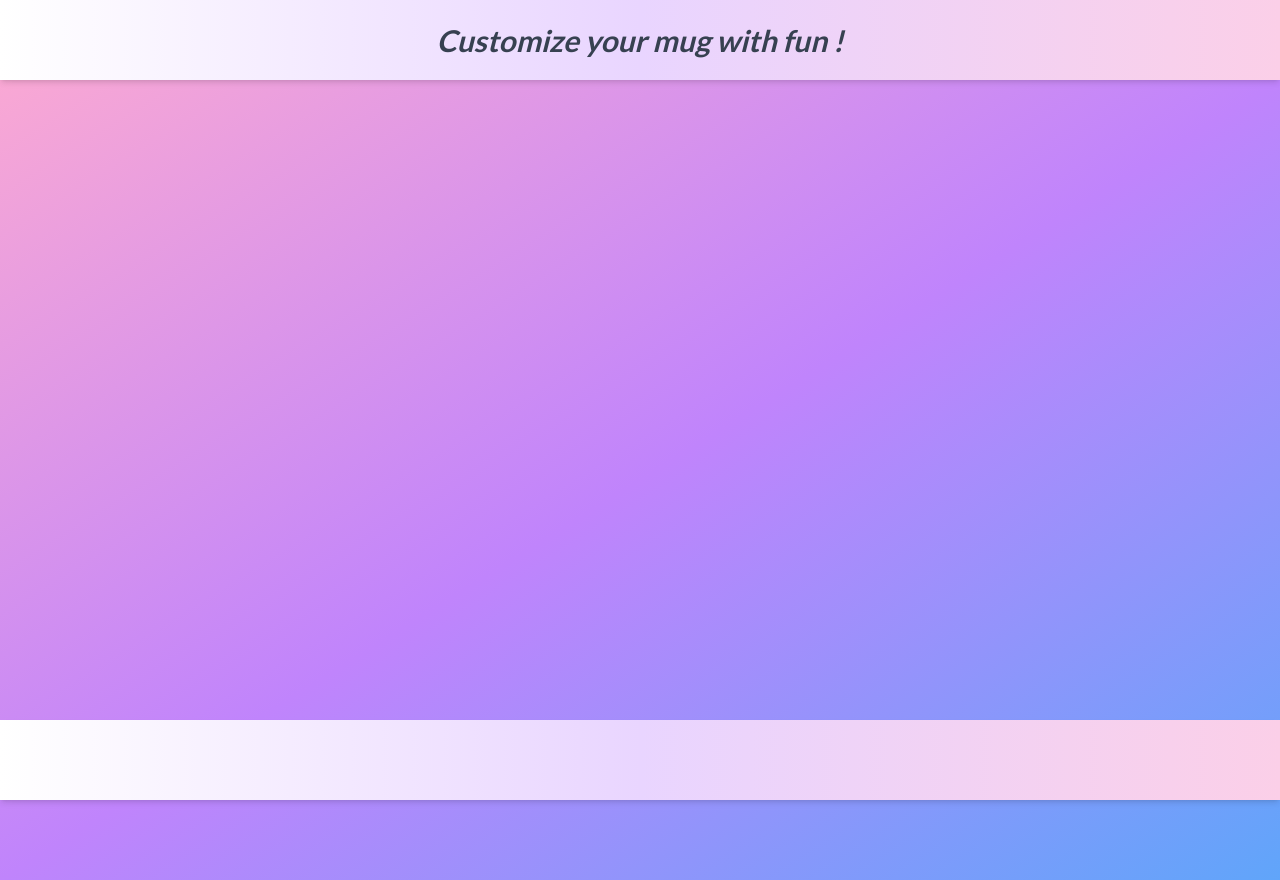
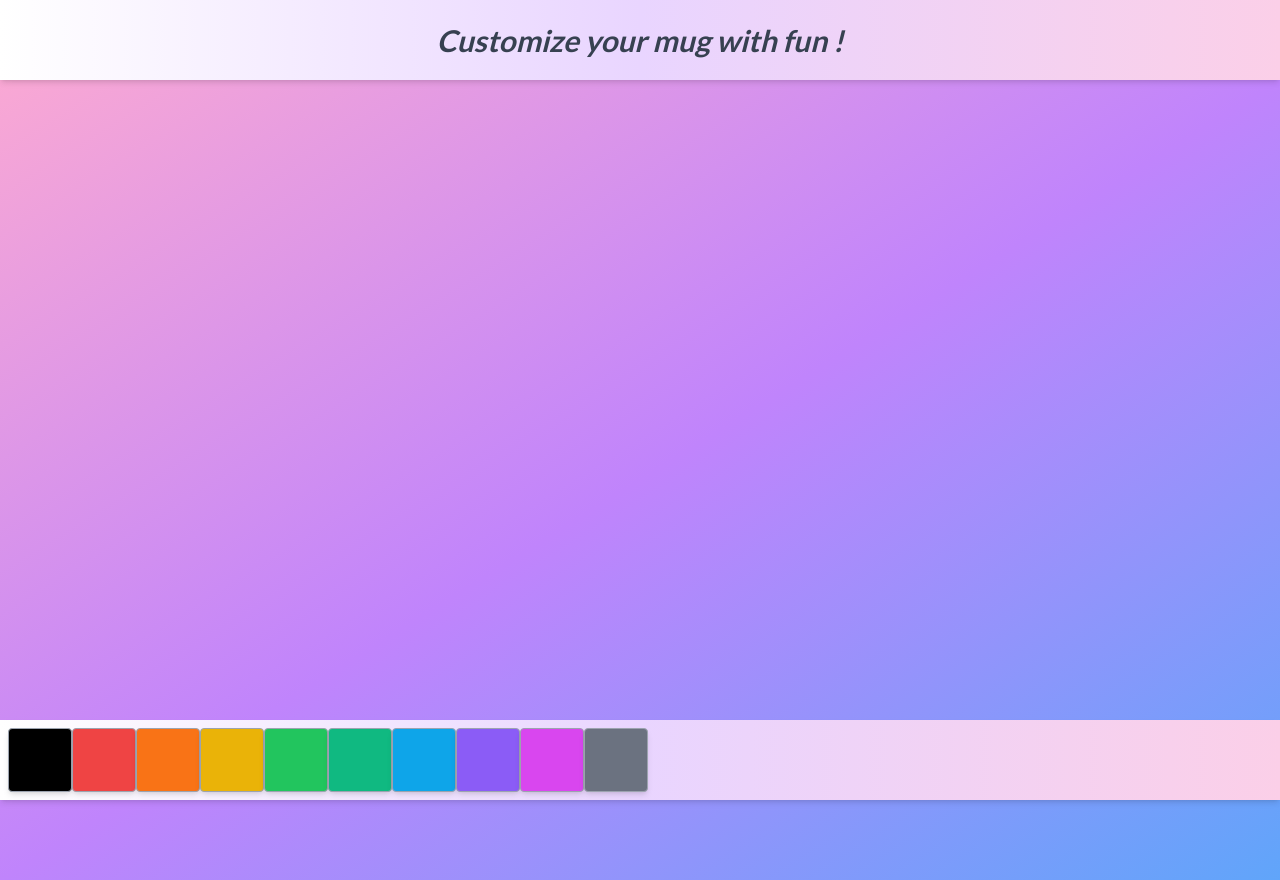
Before and after one commit to Ogcharlene/My_Mug_Customized, a Vue app in the folder my-customizer/: page / in a window 1280 px wide. Built offline with nearby package versions, Linux system fonts and the light colour scheme; no server answers.

Commit message:
adding static color palette

```diff
--- /dev/null
+++ b/my-customizer/src/components/ColorCustomize.vue
@@ -0,0 +1,18 @@
+<template>
+    <div class="flex h-16 ml-2">
+        <button class="bg-black w-16 border border-gray-400 rounded shadow-md"></button>
+        <button class="bg-red-500 w-16 border border-gray-400 rounded shadow-md"></button>
+        <button class="bg-orange-500 w-16 border border-gray-400 rounded shadow-md"></button>
+        <button class="bg-yellow-500 w-16 border border-gray-400 rounded shadow-md"></button>
+        <button class="bg-green-500 w-16 border border-gray-400 rounded shadow-md"></button>
+        <button class="bg-emerald-500 w-16 border border-gray-400 rounded shadow-md"></button>
+        <button class="bg-sky-500 w-16 border border-gray-400 rounded shadow-md"></button>
+        <button class="bg-violet-500 w-16 border border-gray-400 rounded shadow-md"></button>
+        <button class="bg-fuchsia-500 w-16 border border-gray-400 rounded shadow-md"></button>
+        <button class="bg-gray-500 w-16 border border-gray-400 rounded shadow-md"></button>
+    </div>
+</template>
+
+<script setup>
+
+</script>
--- a/my-customizer/src/components/Footer.vue
+++ b/my-customizer/src/components/Footer.vue
@@ -1,9 +1,9 @@
 <template>
-    <footer class="fixed bottom-0 flex items-center justify-center w-screen h-20 bg-gradient-to-r from-white via-purple-200 to-pink-200 text-gray-700 shadow-md">
-
+    <footer class="fixed bottom-0 flex items-center w-screen h-20 bg-gradient-to-r from-white via-purple-200 to-pink-200 text-gray-700 shadow-md">
+        <ColorCustomize />
     </footer>
 </template>
 
 <script setup>
-
+    import ColorCustomize from './ColorCustomize.vue';
 </script>
```
